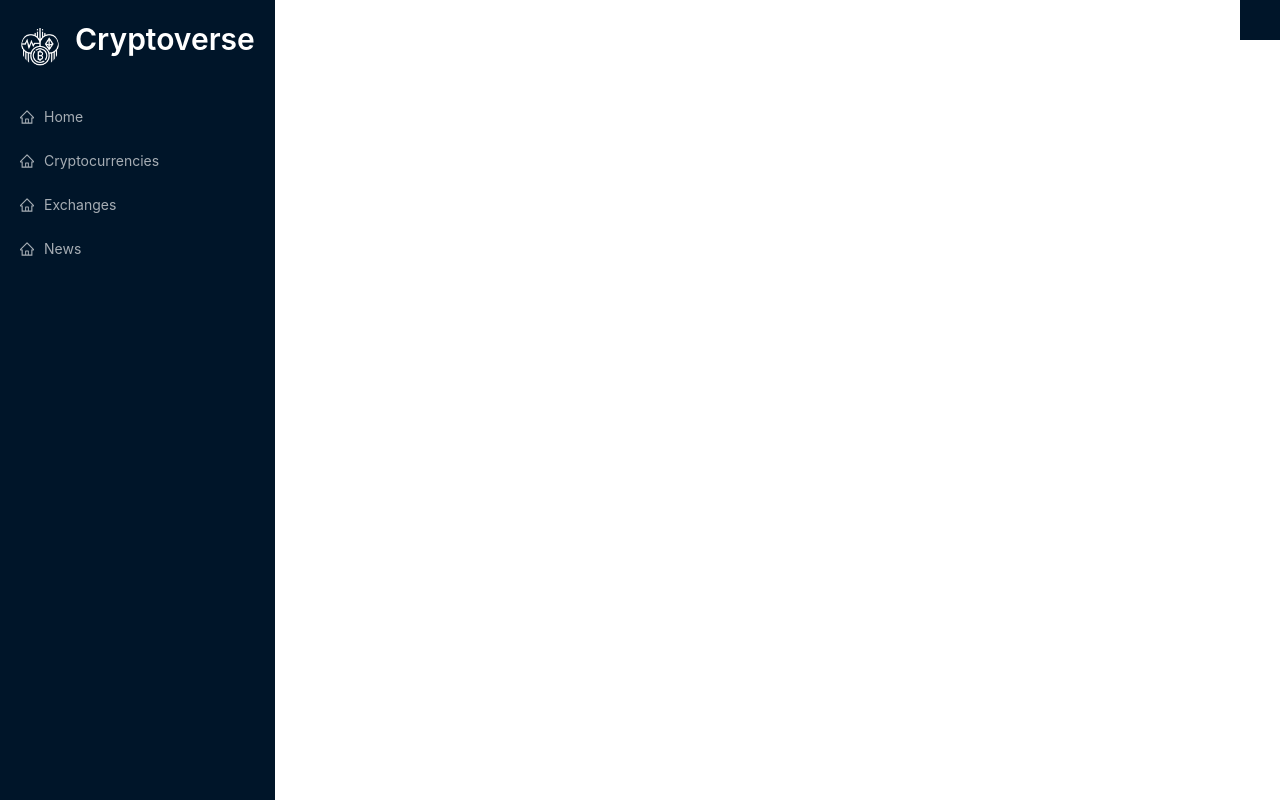
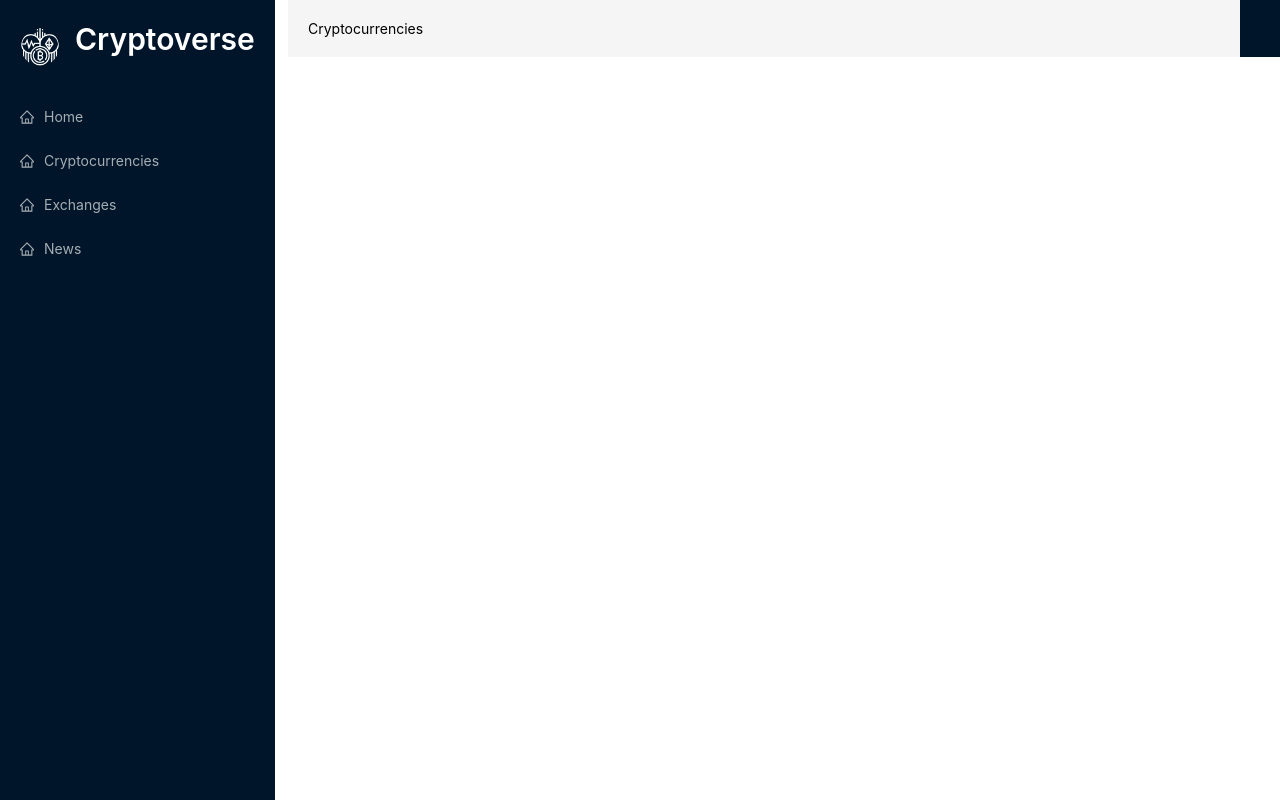
Before and after one commit to fbuonojr/crypto_yt, a React (Create React App) app in the folder crypto_react/: page /cryptocurrencies in a window 1280 px wide. Built offline with nearby package versions, Linux system fonts and the light colour scheme.

Commit message:
component setup

```diff
--- a/crypto_react/src/App.js
+++ b/crypto_react/src/App.js
@@ -1,7 +1,7 @@
 import React from 'react';
 import { Switch, Route, Link } from 'react-router-dom';
 import { Layout, Typography, Space } from 'antd';
-import { Navbar } from './components';
+import { Navbar, Exchanges, Homepage, CryptoDetails, Cryptocurrencies, News } from './components';
 import './App.css';
 
 const App = () => {
@@ -11,7 +11,27 @@
         <Navbar />
       </div>
       <div className='main'>
-
+        <Layout>
+          <div className='routes'>
+            <Switch>
+              <Route exact path='/'>
+                <Homepage />
+              </Route>
+              <Route exact path='/exchanges'>
+                <Exchanges />
+              </Route>
+              <Route exact path='/cryptocurrencies'>
+                <Cryptocurrencies />
+              </Route>
+              <Route exact path='/crypto/:coinId'>
+                <CryptoDetails />
+              </Route>
+              <Route exact path='/news'>
+                <News />
+              </Route>
+            </Switch>
+          </div>
+        </Layout>
       </div>
       <div className='footer'>
 
--- /dev/null
+++ b/crypto_react/src/components/CryptoDetails.jsx
@@ -0,0 +1,9 @@
+import React from 'react'
+
+const CryptoDetails = () => {
+  return (
+    <div>CryptoDetails</div>
+  )
+}
+
+export default CryptoDetails
--- /dev/null
+++ b/crypto_react/src/components/Cryptocurrencies.jsx
@@ -0,0 +1,9 @@
+import React from 'react'
+
+const Cryptocurrencies = () => {
+  return (
+    <div>Cryptocurrencies</div>
+  )
+}
+
+export default Cryptocurrencies
--- /dev/null
+++ b/crypto_react/src/components/Exchanges.jsx
@@ -0,0 +1,9 @@
+import React from 'react'
+
+const Exchanges = () => {
+  return (
+    <div>Exchanges</div>
+  )
+}
+
+export default Exchanges
--- /dev/null
+++ b/crypto_react/src/components/Homepage.jsx
@@ -0,0 +1,9 @@
+import React from 'react'
+
+const Homepage = () => {
+  return (
+    <div>Homepage</div>
+  )
+}
+
+export default Homepage
--- /dev/null
+++ b/crypto_react/src/components/News.jsx
@@ -0,0 +1,9 @@
+import React from 'react'
+
+const News = () => {
+  return (
+    <div>News</div>
+  )
+}
+
+export default News
```
Also changed, not shown: crypto_react/src/components/index.js (+6 -1 lines).
